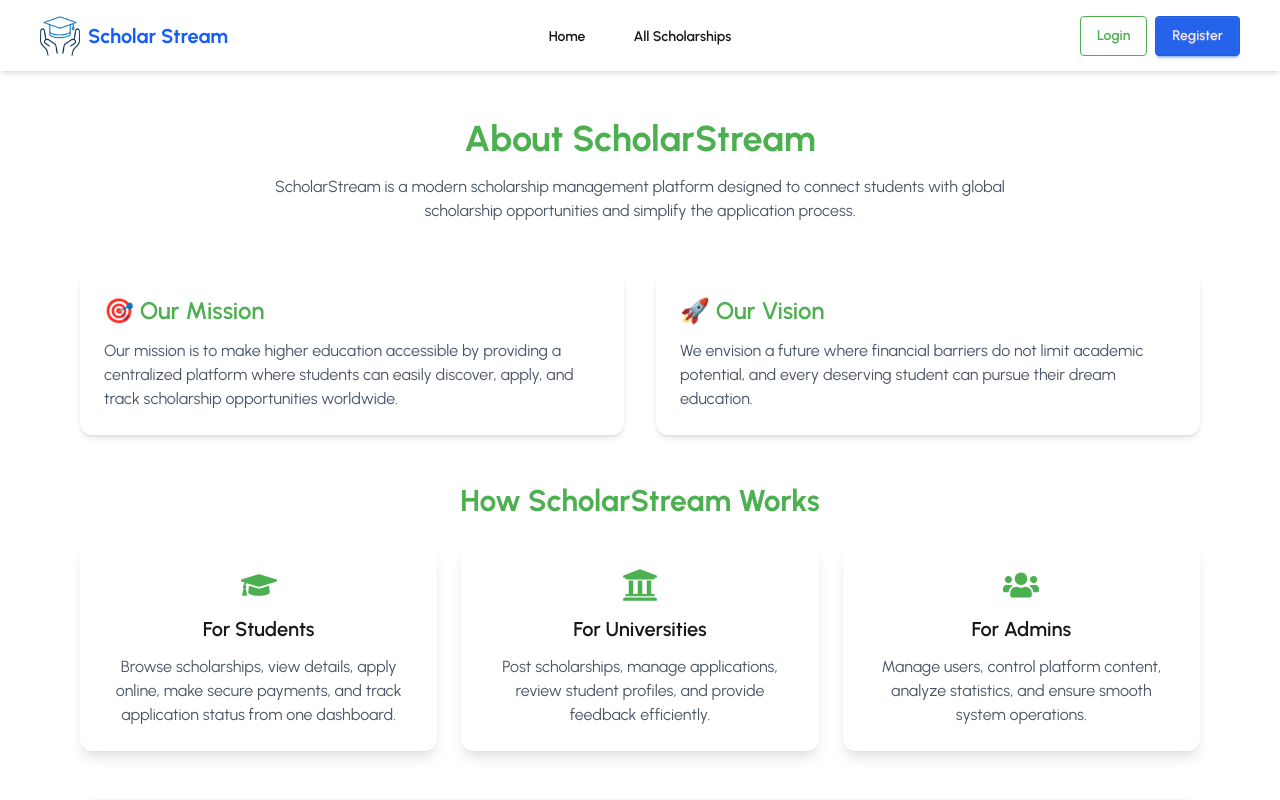
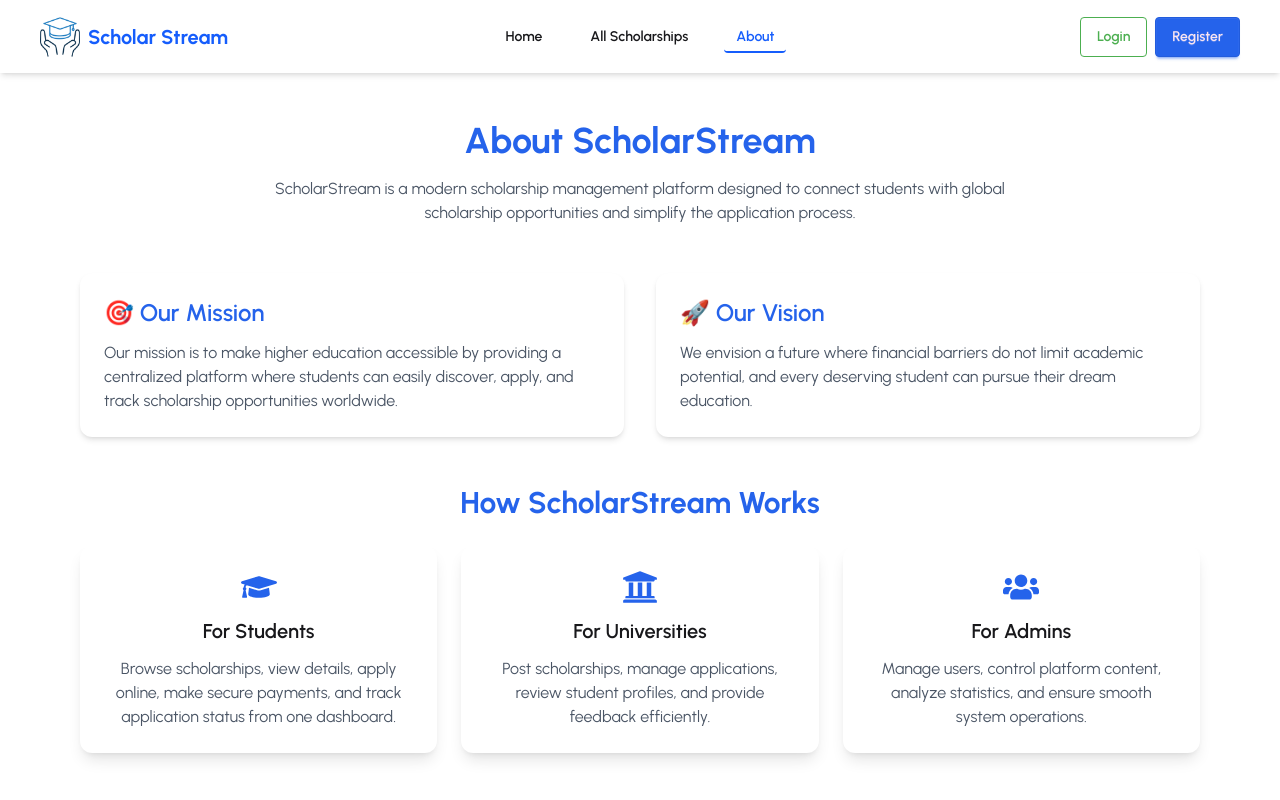
Before and after one commit to imjhrakib/scholar-stream-client, a React (Vite) app: page /about in a window 1280 px wide. Shown: the top 800 px of the page. Built offline with nearby package versions, Linux system fonts and the light colour scheme; no server answers.

Commit message:
added README.md file

```diff
--- a/src/components/shared/Navbar.jsx
+++ b/src/components/shared/Navbar.jsx
@@ -44,6 +44,19 @@ const Navbar = () => {
           }
         >
           All Scholarships
+        </NavLink>
+      </li>
+      <li className="font-semibold transition">
+        <NavLink
+          to="/about"
+          onClick={closeMobile}
+          className={({ isActive }) =>
+            isActive
+              ? "text-blue-600 border-b-2 border-blue-600 pb-1"
+              : "hover:text-blue-500 hover:border-b-2 border-transparent pb-1 hover:border-blue-500"
+          }
+        >
+          About
         </NavLink>
       </li>
 
--- a/src/hooks/useAxios.jsx
+++ b/src/hooks/useAxios.jsx
@@ -1,7 +1,7 @@
 import axios from "axios";
 import React from "react";
 const axiosInstance = axios.create({
-  baseURL: "https://scholar-stream-server-iota.vercel.app",
+  baseURL: "https://scholar-server-lemon.vercel.app",
 });
 const useAxios = () => {
   return axiosInstance;
--- a/src/hooks/useAxiosSecure.jsx
+++ b/src/hooks/useAxiosSecure.jsx
@@ -4,14 +4,15 @@ import useAuth from "./useAuth";
 import { useNavigate } from "react-router";
 
 const axiosSecure = axios.create({
-  baseURL: "https://scholar-stream-server-iota.vercel.app",
+  baseURL: "https://scholar-server-lemon.vercel.app",
 });
 
 const useAxiosSecure = () => {
-  const { user, logOut } = useAuth();
+  const { user, loading, logOut } = useAuth();
   const navigate = useNavigate();
 
   useEffect(() => {
+    if (loading || !user?.accessToken) return;
     const reqInterceptor = axiosSecure.interceptors.request.use((config) => {
       config.headers.Authorization = `Bearer ${user?.accessToken}`;
       return config;
@@ -36,7 +37,7 @@ const useAxiosSecure = () => {
       axiosSecure.interceptors.request.eject(reqInterceptor);
       axiosSecure.interceptors.response.eject(resInterceptor);
     };
-  }, [user]);
+  }, [user, loading]);
 
   return axiosSecure;
 };
--- a/src/pages/About/About.jsx
+++ b/src/pages/About/About.jsx
@@ -6,7 +6,9 @@ const About = () => {
     <div className="max-w-6xl mx-auto px-4 py-12 space-y-12">
       {/* Header */}
       <div className="text-center space-y-4">
-        <h1 className="text-4xl font-bold text-primary">About ScholarStream</h1>
+        <h1 className="text-4xl font-bold text-secondary">
+          About ScholarStream
+        </h1>
         <p className="text-gray-600 max-w-3xl mx-auto">
           ScholarStream is a modern scholarship management platform designed to
           connect students with global scholarship opportunities and simplify
@@ -17,7 +19,7 @@ const About = () => {
       {/* Mission & Vision */}
       <div className="grid md:grid-cols-2 gap-8">
         <div className="bg-base-100 shadow-md rounded-xl p-6 space-y-3">
-          <h2 className="text-2xl font-semibold text-primary">
+          <h2 className="text-2xl font-semibold text-secondary">
             🎯 Our Mission
           </h2>
           <p className="text-gray-600">
@@ -28,7 +30,9 @@ const About = () => {
         </div>
 
         <div className="bg-base-100 shadow-md rounded-xl p-6 space-y-3">
-          <h2 className="text-2xl font-semibold text-primary">🚀 Our Vision</h2>
+          <h2 className="text-2xl font-semibold text-secondary">
+            🚀 Our Vision
+          </h2>
           <p className="text-gray-600">
             We envision a future where financial barriers do not limit academic
             potential, and every deserving student can pursue their dream
@@ -39,13 +43,13 @@ const About = () => {
 
       {/* How It Works */}
       <div className="space-y-6">
-        <h2 className="text-3xl font-bold text-center text-primary">
+        <h2 className="text-3xl font-bold text-center text-secondary">
           How ScholarStream Works
         </h2>
 
         <div className="grid md:grid-cols-3 gap-6">
           <div className="bg-base-100 shadow-lg rounded-xl p-6 text-center space-y-3">
-            <FaGraduationCap className="text-4xl text-primary mx-auto" />
+            <FaGraduationCap className="text-4xl text-secondary mx-auto" />
             <h3 className="text-xl font-semibold">For Students</h3>
             <p className="text-gray-600">
               Browse scholarships, view details, apply online, make secure
@@ -54,7 +58,7 @@ const About = () => {
           </div>
 
           <div className="bg-base-100 shadow-lg rounded-xl p-6 text-center space-y-3">
-            <FaUniversity className="text-4xl text-primary mx-auto" />
+            <FaUniversity className="text-4xl text-secondary mx-auto" />
             <h3 className="text-xl font-semibold">For Universities</h3>
             <p className="text-gray-600">
               Post scholarships, manage applications, review student profiles,
@@ -63,7 +67,7 @@ const About = () => {
           </div>
 
           <div className="bg-base-100 shadow-lg rounded-xl p-6 text-center space-y-3">
-            <FaUsers className="text-4xl text-primary mx-auto" />
+            <FaUsers className="text-4xl text-secondary mx-auto" />
             <h3 className="text-xl font-semibold">For Admins</h3>
             <p className="text-gray-600">
               Manage users, control platform content, analyze statistics, and
@@ -75,7 +79,7 @@ const About = () => {
 
       {/* Why Choose ScholarStream */}
       <div className="bg-base-200 rounded-xl p-8 space-y-4">
-        <h2 className="text-3xl font-bold text-center text-primary">
+        <h2 className="text-3xl font-bold text-center text-secondary">
           Why Choose ScholarStream?
         </h2>
         <ul className="list-disc list-inside text-gray-700 max-w-3xl mx-auto space-y-2">
--- a/src/pages/DashboardHome/AdminDashboard/ManageScholarship.jsx
+++ b/src/pages/DashboardHome/AdminDashboard/ManageScholarship.jsx
@@ -6,6 +6,7 @@ import { FaEdit } from "react-icons/fa";
 import { AiOutlineDelete } from "react-icons/ai";
 import { useQuery } from "@tanstack/react-query";
 import Swal from "sweetalert2";
+import useAuth from "../../../hooks/useAuth";
 
 const ManageScholarship = () => {
   const modalRef = useRef(null);
@@ -91,12 +92,12 @@ const ManageScholarship = () => {
       if (result.isConfirmed) {
         axiosSecure.delete(`/scholarships/${id}`).then((res) => {
           if (res.data.deletedCount > 0) {
-            refetch();
             Swal.fire({
               title: "Deleted!",
               text: "Your file has been deleted.",
               icon: "success",
             });
+            refetch();
           }
         });
       }
--- a/src/pages/DashboardHome/AdminDashboard/ManageUser.jsx
+++ b/src/pages/DashboardHome/AdminDashboard/ManageUser.jsx
@@ -21,6 +21,7 @@ const ManageUser = () => {
   const handleRole = (id, role) => {
     axiosSecure.patch(`/users/${id}/role`, { role }).then((res) => {
       if (res.data.modifiedCount > 0) {
+        refetch();
         Swal.fire({
           position: "top-end",
           icon: "success",
--- a/src/pages/Home/Home/TopScholarship.jsx
+++ b/src/pages/Home/Home/TopScholarship.jsx
@@ -1,24 +1,20 @@
 import React, { useEffect, useState } from "react";
 import ScholarshipCard from "../../../components/ui/ScholarshipCard";
 import { motion } from "framer-motion";
-import useAxiosSecure from "../../../hooks/useAxiosSecure";
 import { Link } from "react-router";
+import { useQuery } from "@tanstack/react-query";
+import useAxios from "../../../hooks/useAxios";
 
 const TopScholarship = () => {
-  const [scholarships, setScholarships] = useState([]);
-  const axiosSecure = useAxiosSecure();
-  useEffect(() => {
-    const fetchScholarships = async () => {
-      try {
-        const res = await axiosSecure.get("/scholarships");
-        setScholarships(res.data);
-      } catch (err) {
-        console.error(err);
-      }
-    };
+  const axios = useAxios();
 
-    fetchScholarships();
-  }, [axiosSecure]);
+  const { data: scholarships = [] } = useQuery({
+    queryKey: ["top-scholarship"],
+    queryFn: async () => {
+      const result = await axios.get("/scholarships/top");
+      return result.data;
+    },
+  });
 
   return (
     <div className="p-10">
--- a/src/routes/router.jsx
+++ b/src/routes/router.jsx
@@ -47,7 +47,7 @@ export const router = createBrowserRouter([
       },
       {
         path: "about",
-        Component: About,
+        element: <About></About>,
       },
       {
         path: "scholarship/:id",
```
Also changed, not shown: 1 other file (tests, documents, lock files or other folders).
